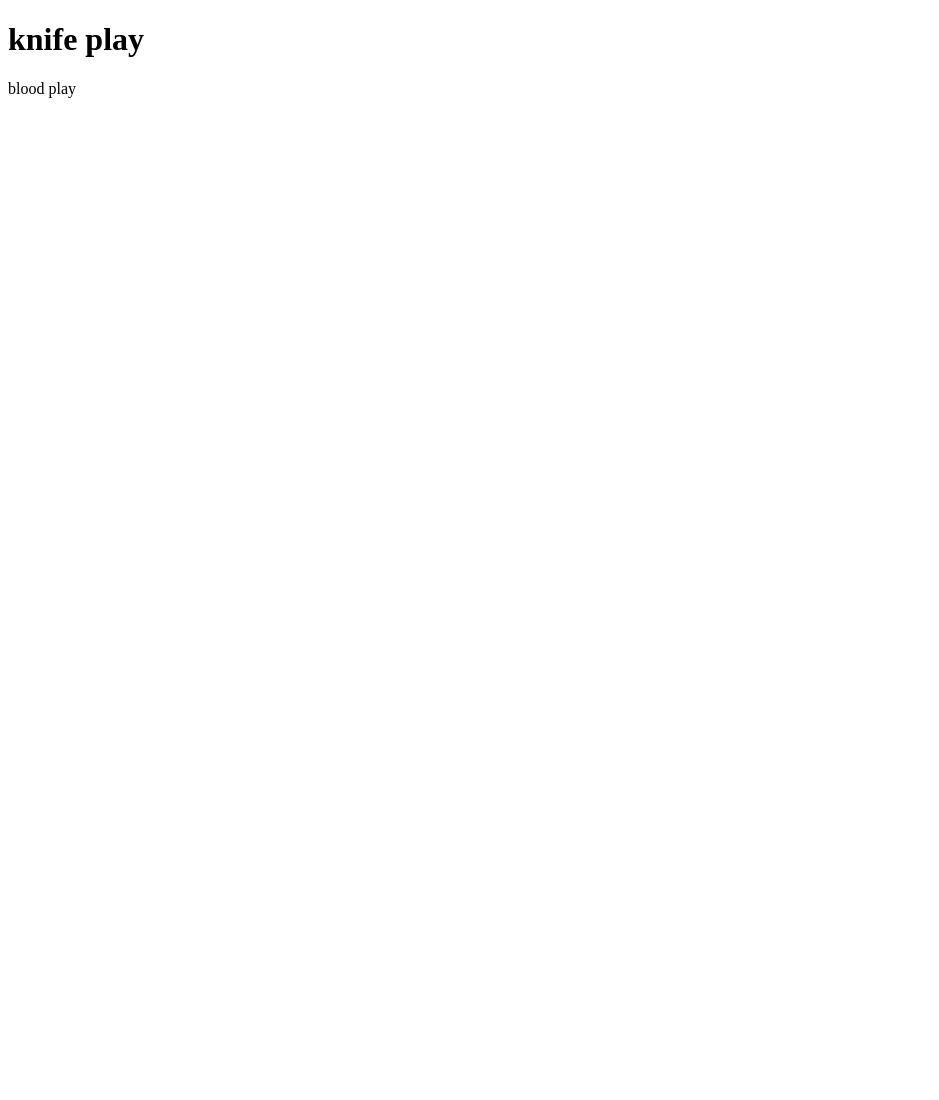
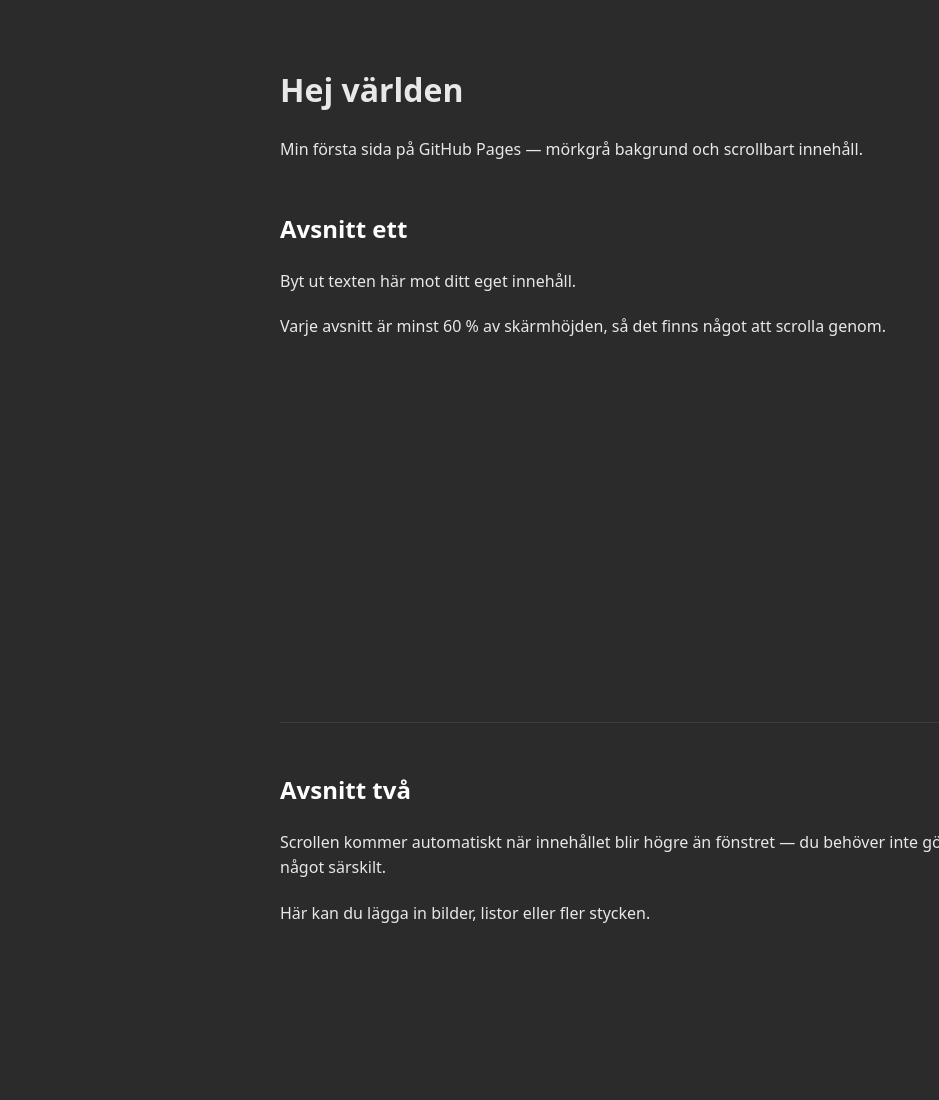
Before and after one commit to Shrimpsteromg/Shrimpsteromg.github.io, a plain HTML site: page index.html in a window 1280 px wide. Shown: the top 1100 px of the page, without its empty margins (0-939 px from the left). Before the commit the page ends 800 px from the top, so only its background shows below. Drawn offline with Linux system fonts and the light colour scheme.

Commit message:
Update index.html

```diff
--- a/index.html
+++ b/index.html
@@ -2,10 +2,85 @@
 <html lang="sv">
 <head>
   <meta charset="utf-8">
+  <meta name="viewport" content="width=device-width, initial-scale=1">
   <title>Min sida</title>
+  <style>
+    html {
+      scroll-behavior: smooth;
+    }
+
+    body {
+      background-color: #2b2b2b;
+      color: #e8e8e8;
+      font-family: system-ui, -apple-system, "Segoe UI", Roboto, sans-serif;
+      line-height: 1.6;
+      margin: 0;
+      padding: 0;
+    }
+
+    main {
+      max-width: 720px;
+      margin: 0 auto;
+      padding: 4rem 1.5rem 6rem;
+    }
+
+    h1 {
+      margin-top: 0;
+    }
+
+    h2 {
+      margin-top: 3rem;
+      color: #ffffff;
+    }
+
+    a {
+      color: #7fb8ff;
+    }
+
+    p {
+      margin: 0 0 1.25rem;
+    }
+
+    /* Avsnitt som är höga nog att sidan ska kunna scrollas */
+    section {
+      min-height: 60vh;
+      border-bottom: 1px solid #3d3d3d;
+      padding-bottom: 2rem;
+    }
+
+    section:last-of-type {
+      border-bottom: none;
+    }
+
+    /* Länk tillbaka upp, syns längst ner */
+    .top-link {
+      display: inline-block;
+      margin-top: 1rem;
+    }
+  </style>
 </head>
 <body>
-  <h1>knife play</h1>
-  <p>blood play</p>
+  <main>
+    <h1>Hej världen</h1>
+    <p>Min första sida på GitHub Pages — mörkgrå bakgrund och scrollbart innehåll.</p>
+
+    <section id="ett">
+      <h2>Avsnitt ett</h2>
+      <p>Byt ut texten här mot ditt eget innehåll.</p>
+      <p>Varje avsnitt är minst 60 % av skärmhöjden, så det finns något att scrolla genom.</p>
+    </section>
+
+    <section id="tva">
+      <h2>Avsnitt två</h2>
+      <p>Scrollen kommer automatiskt när innehållet blir högre än fönstret — du behöver inte göra något särskilt.</p>
+      <p>Här kan du lägga in bilder, listor eller fler stycken.</p>
+    </section>
+
+    <section id="tre">
+      <h2>Avsnitt tre</h2>
+      <p>Sista avsnittet.</p>
+      <a class="top-link" href="#ett">Tillbaka till toppen</a>
+    </section>
+  </main>
 </body>
 </html>
```
